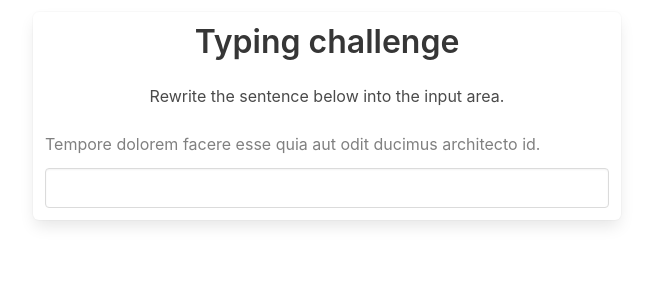
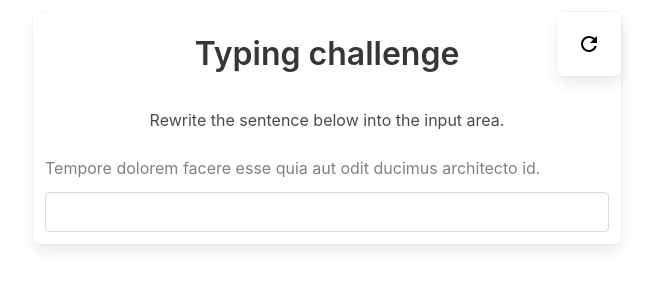
Before and after one commit to wporoslo/typing-challenge, an Angular app: page / in a window 1280 px wide. Shown: the top 300 px of the page, without its empty margins (313-968 px from the left). Built offline with nearby package versions, Linux system fonts and the light colour scheme.

Commit message:
add functionality to refresh just with keyboard

```diff
--- a/src/app/app.component.css
+++ b/src/app/app.component.css
@@ -11,3 +11,26 @@
   color: hsl(348, 100%, 61%);
   font-weight: bold;
 }
+
+.refresh {
+  position: absolute;
+  top: 0;
+  right: 0;
+  transition: all 0.3s ease-in-out;
+}
+
+.refresh:hover {
+  transform: scale(1.1);
+}
+
+.refresh:hover ~ .popup {
+  opacity: 1;
+  transition: all 0.3s ease-in-out;
+}
+
+.popup {
+  position: absolute;
+  right: 0;
+  opacity: 0;
+  transition: all 0.3s ease-in-out;
+}
--- a/src/app/app.component.html
+++ b/src/app/app.component.html
@@ -1,7 +1,18 @@
 <div class="container mt-5">
   <div class="columns is-centered">
-    <div class="box column is-half">
-      <h1 class="title has-text-centered">Typing challenge</h1>
+    <div class="box column is-half is-relative">
+      <h1 class="column title has-text-centered">Typing challenge</h1>
+      <div
+        class="is-clickable"
+        (click)="getNewChallenge()"
+        (mouseover)="showPopup()"
+      >
+        <img src="assets/refresh.svg" class="box refresh" />
+        <div *ngIf="show" class="box popup">
+          Press CTRL + Enter to get a new challenge
+        </div>
+      </div>
+
       <p class="has-text-centered is-size-6">
         Rewrite the sentence below into the input area.
       </p>
@@ -18,6 +29,7 @@
           class="input"
           type="text"
           (input)="onInput($event.target.value)"
+          (keydown)="onKeydown($event)"
           [value]="userInput"
           spellcheck="false"
         />
@@ -26,11 +38,12 @@
       <div *ngIf="userInput === challenge" class="box has-text-centered">
         <h1 class="title">You won in {{ getTime() }} seconds!</h1>
         <button
-          class="button is-primary is-centered"
+          class="button is-primary is-centered mb-5"
           (click)="getNewChallenge()"
         >
           New challenge
         </button>
+        <p class="has-text-centered">or click Enter to get a new challenge</p>
       </div>
     </div>
   </div>
--- a/src/app/app.component.ts
+++ b/src/app/app.component.ts
@@ -1,4 +1,4 @@
-import {Component} from '@angular/core'
+import {HostListener, Component} from '@angular/core'
 import {lorem} from 'faker'
 
 @Component({
@@ -10,8 +10,12 @@ export class AppComponent {
   challenge: string = lorem.sentence()
   timer: number = 0
   userInput: string = ''
+  show: boolean = false
   intervalId: NodeJS.Timeout
-
+  @HostListener('window:keydown', ['$event'])
+  handleKeyDown(event: KeyboardEvent) {
+    this.onKeydown(event)
+  }
   //timer may need some additional work to accurately represent time
 
   updateTimer = (): void => {
@@ -48,8 +52,22 @@ export class AppComponent {
   }
 
   getNewChallenge(): void {
+    clearInterval(this.intervalId)
     this.userInput = ''
     this.timer = 0
     this.challenge = lorem.sentence()
   }
+
+  onKeydown(value: {key: string; ctrlKey?: boolean}): void {
+    if (
+      value.key === 'Enter' &&
+      (this.challenge === this.userInput || value.ctrlKey)
+    ) {
+      this.getNewChallenge()
+    }
+  }
+
+  showPopup(): void {
+    this.show = true
+  }
 }
```
Also changed, not shown: src/assets/refresh.svg (added).
